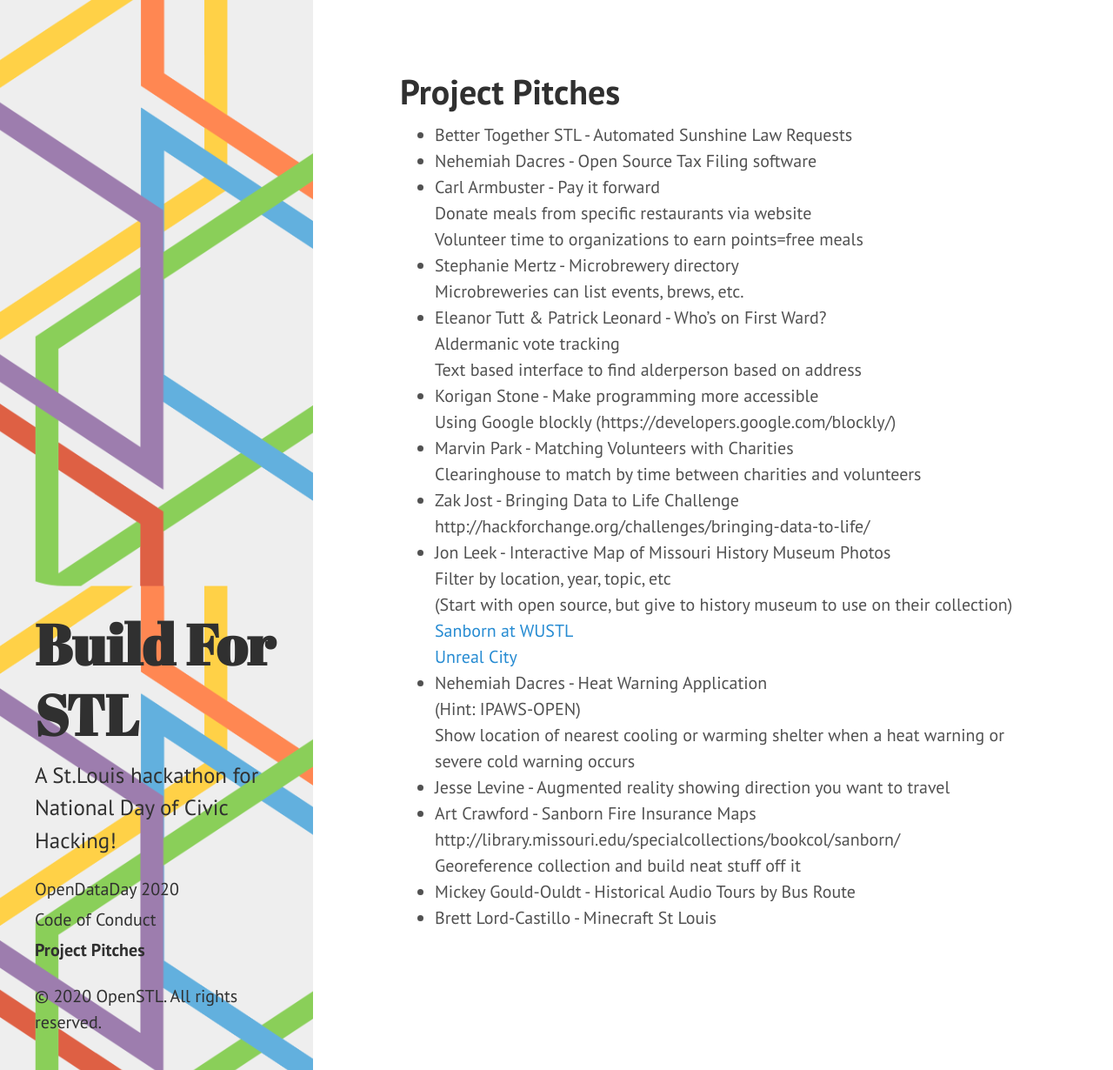
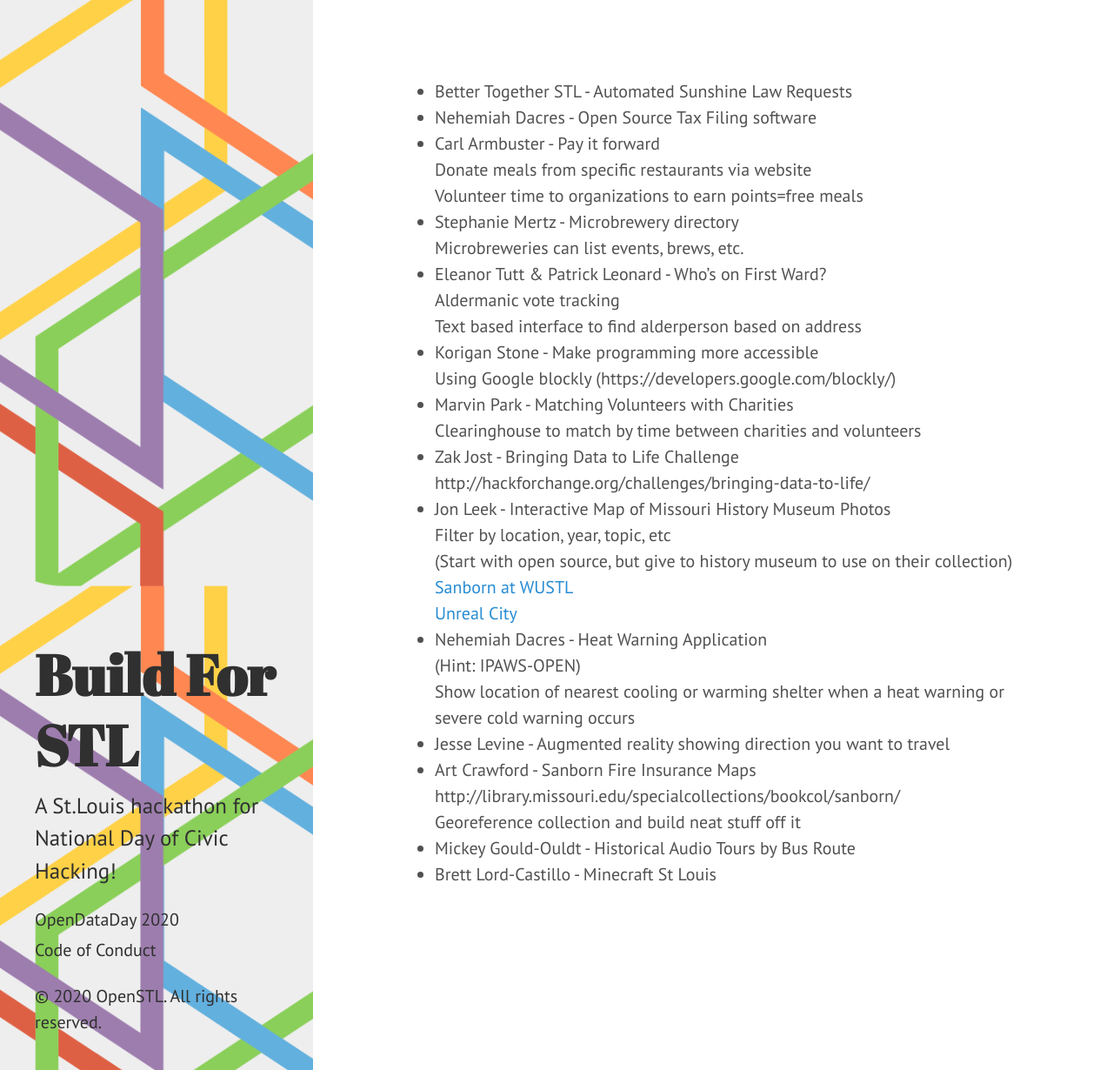
Before and after one commit to OpenSTL/build4stl-jekyll-site, a Jekyll site: the page built from Old Pages/project-pitches.md, in a window 1280 px wide and 1230 px high. Shown: the whole window at 87% size. Built offline with Jekyll 4.4.1, drawn with Linux system fonts in a browser that asks for light colours; our own code applies the rules of GitHub Pages for plain Markdown files; some of the changed lines change nothing that is shown.

Commit message:
error fixed

```diff
--- a/project-pitches.md
+++ b/Old Pages/project-pitches.md
@@ -1,7 +1,7 @@
 ---
-layout: page
-title: Project Pitches
-permalink: /pitches/
+# layout: page
+# title: Project Pitches
+# permalink: /pitches/
 ---
  * Better Together STL - Automated Sunshine Law Requests
  * Nehemiah Dacres - Open Source Tax Filing software
```
